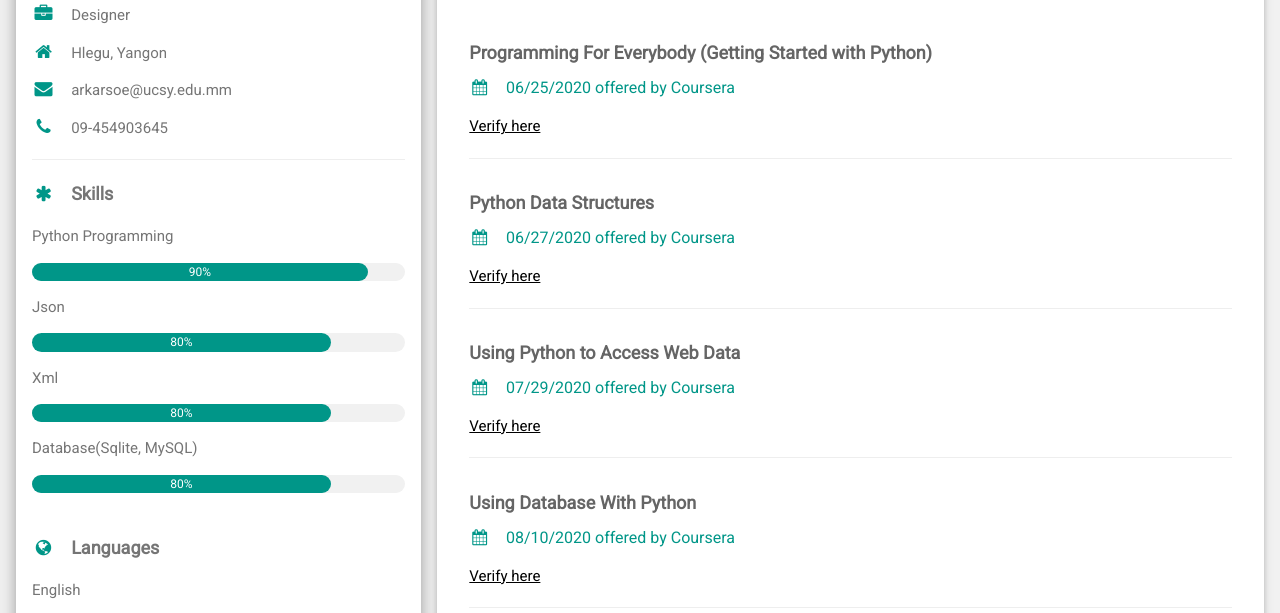
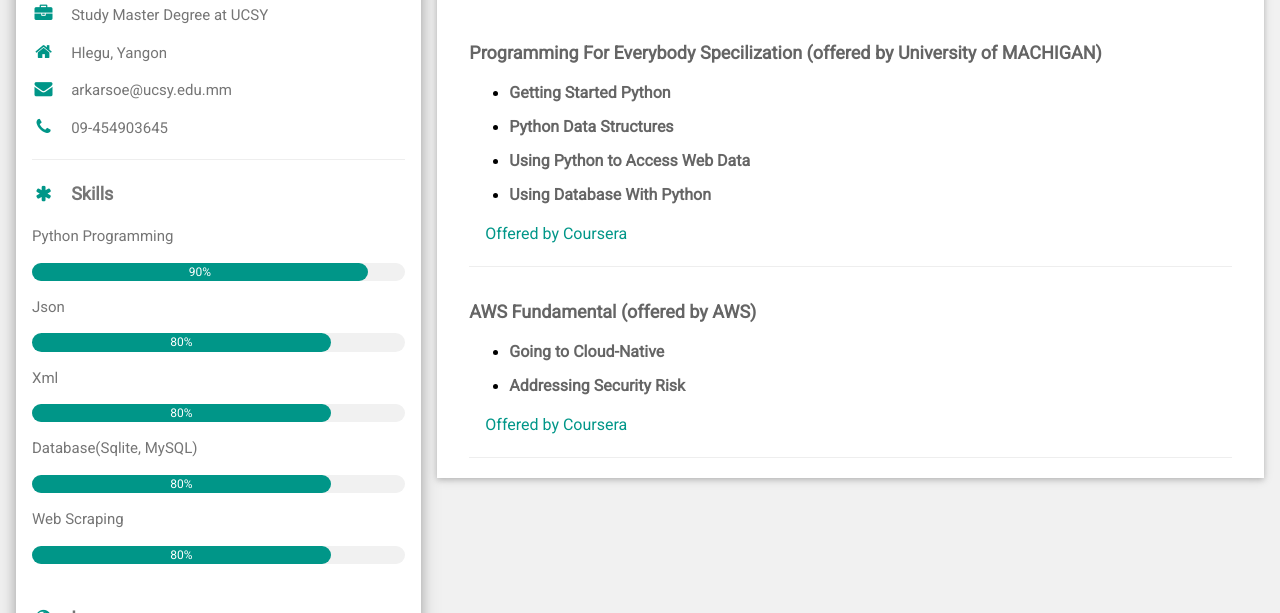
Before and after one commit to Dev-Arkar/Dev-Arkar.github.io, a plain HTML site: page index.html in a window 1280 px wide. Shown: the part 331-944 px from the top of the page. Drawn offline with nearby package versions, Linux system fonts and the light colour scheme.

Commit message:
modify cv

```diff
--- a/index.html
+++ b/index.html
@@ -28,7 +28,7 @@ html,body,h1,h2,h3,h4,h5,h6 {font-family: "Roboto", sans-serif}
           </div>
         </div>
         <div class="w3-container">
-          <p><i class="fa fa-briefcase fa-fw w3-margin-right w3-large w3-text-teal"></i>Designer</p>
+          <p><i class="fa fa-briefcase fa-fw w3-margin-right w3-large w3-text-teal"></i>Study Master Degree at UCSY</p>
           <p><i class="fa fa-home fa-fw w3-margin-right w3-large w3-text-teal"></i>Hlegu, Yangon</p>
           <p><i class="fa fa-envelope fa-fw w3-margin-right w3-large w3-text-teal"></i>arkarsoe@ucsy.edu.mm</p>
           <p><i class="fa fa-phone fa-fw w3-margin-right w3-large w3-text-teal"></i>09-454903645</p>
@@ -50,6 +50,10 @@ html,body,h1,h2,h3,h4,h5,h6 {font-family: "Roboto", sans-serif}
             <div class="w3-container w3-center w3-round-xlarge w3-teal" style="width:80%">80%</div>
           </div>
           <p>Database(Sqlite, MySQL)</p>
+          <div class="w3-light-grey w3-round-xlarge w3-small">
+            <div class="w3-container w3-center w3-round-xlarge w3-teal" style="width:80%">80%</div>
+          </div>
+          <p>Web Scraping</p>
           <div class="w3-light-grey w3-round-xlarge w3-small">
             <div class="w3-container w3-center w3-round-xlarge w3-teal" style="width:80%">80%</div>
           </div>
@@ -81,30 +85,26 @@ html,body,h1,h2,h3,h4,h5,h6 {font-family: "Roboto", sans-serif}
       <div class="w3-container w3-card w3-white">
         <h2 class="w3-text-grey w3-padding-16"><i class="fa fa-certificate fa-fw w3-margin-right w3-xxlarge w3-text-teal"></i>Certificates</h2>
         <div class="w3-container">
-          <h5 class="w3-opacity"><b>Programming For Everybody (Getting Started with Python)</b></h5>
-          <h6 class="w3-text-teal"><i class="fa fa-calendar fa-fw w3-margin-right"></i>06/25/2020 offered by Coursera</h6>
-          <p><a href="coursera.org/verify/338PRFAMMBWX">Verify here</a></p>
+          <h5 class="w3-opacity"><b>Programming For Everybody Specilization (offered by University of MACHIGAN)</b></h5>
+          <ul>
+            <li><h6 class="w3-opacity"><b>Getting Started Python</b></h6></li>
+            <li><h6 class="w3-opacity"><b>Python Data Structures</b></h6></li>
+            <li><h6 class="w3-opacity"><b>Using Python to Access Web Data</b></h6></li>
+            <li><h6 class="w3-opacity"><b>Using Database With Python</b></h6></li>
+          </ul>
+          <h6 class="w3-text-teal"><i class=" fa-fw w3-margin-right"></i>Offered by Coursera</h6></p>
           <hr>
-        </div>
-        <div class="w3-container">
-          <h5 class="w3-opacity"><b>Python Data Structures</b></h5>
-          <h6 class="w3-text-teal"><i class="fa fa-calendar fa-fw w3-margin-right"></i>06/27/2020 offered by Coursera</h6>
-          <p><a href="coursera.org/verify/GGZVLKH8VUA3">Verify here</a></p>
+      </div>
+      <div class="w3-container">
+          <h5 class="w3-opacity"><b>AWS Fundamental (offered by AWS)</b></h5>
+          <ul>
+            <li><h6 class="w3-opacity"><b>Going to Cloud-Native</b></h6></li>
+            <li><h6 class="w3-opacity"><b>Addressing Security Risk</b></h6></li>
+          </ul>
+          <h6 class="w3-text-teal"><i class=" fa-fw w3-margin-right"></i>Offered by Coursera</h6></p>
           <hr>
-        </div>
-        <div class="w3-container">
-          <h5 class="w3-opacity"><b>Using Python to Access Web Data</b></h5>
-          <h6 class="w3-text-teal"><i class="fa fa-calendar fa-fw w3-margin-right"></i>07/29/2020 offered by Coursera</h6>
-          <p><a href="coursera.org/verify/GUWLGHD5XTDJ">Verify here</a></p>
-          <hr>
-        </div>
-        <div class="w3-container">
-          <h5 class="w3-opacity"><b>Using Database With Python</b></h5>
-          <h6 class="w3-text-teal"><i class="fa fa-calendar fa-fw w3-margin-right"></i>08/10/2020 offered by Coursera</h6>
-          <p><a href="coursera.org/verify/MQHNNP9XYHSR">Verify here</a></p>
-          <hr>
-        </div>
       </div>
+      <!--
       <div class="w3-container w3-card w3-white w3-margin-bottom">
         <h2 class="w3-text-grey w3-padding-16"><i class="fa fa-suitcase fa-fw w3-margin-right w3-xxlarge w3-text-teal"></i>Work Experience</h2>
         <div class="w3-container">
@@ -113,7 +113,7 @@ html,body,h1,h2,h3,h4,h5,h6 {font-family: "Roboto", sans-serif}
           <p>Lorem ipsum dolor sit amet. Praesentium magnam consectetur vel in deserunt aspernatur est reprehenderit sunt hic. Nulla tempora soluta ea et odio, unde doloremque repellendus iure, iste.</p>
           <hr>
         </div>
-      </div>
+      </div> -->
     <!-- End Right Column -->
     </div>
   <!-- End Grid -->
@@ -124,7 +124,7 @@ html,body,h1,h2,h3,h4,h5,h6 {font-family: "Roboto", sans-serif}
 
 <footer class="w3-container w3-teal w3-center w3-margin-top">
   <p>Find me on social media.</p>
-  <i class="fa fa-facebook-official w3-hover-opacity"></i>
+  <i class="fa fa-facebook-official w3-hover-opacity"><a href="https://www.facebook.com/rkar.soe.1671"></a></i>
 </footer>
 
 </body>
```
